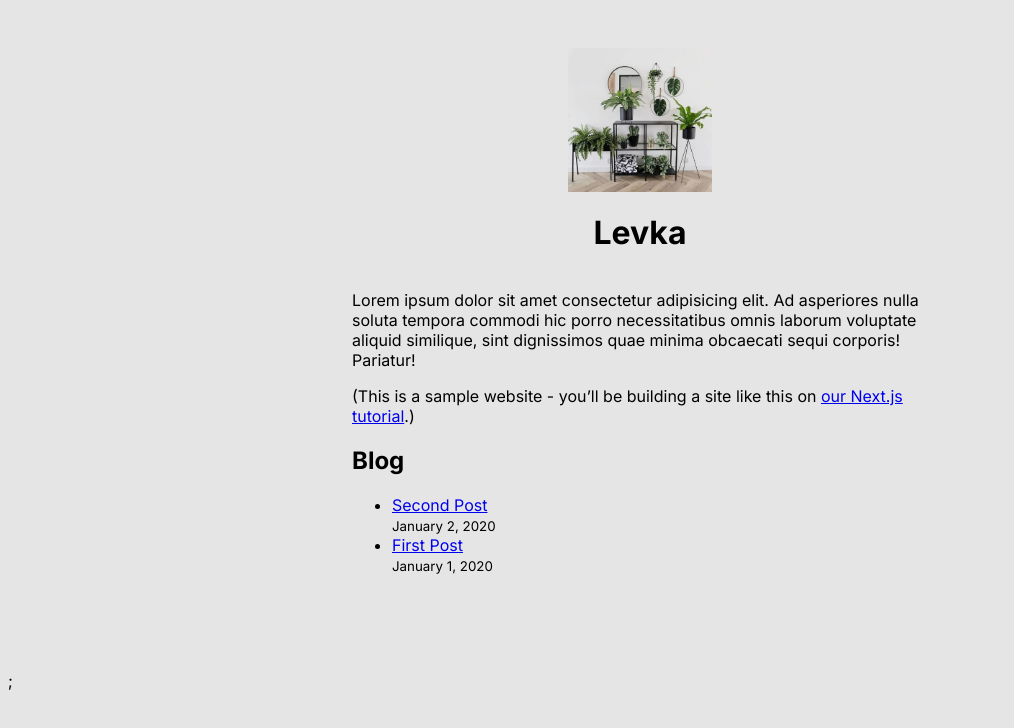
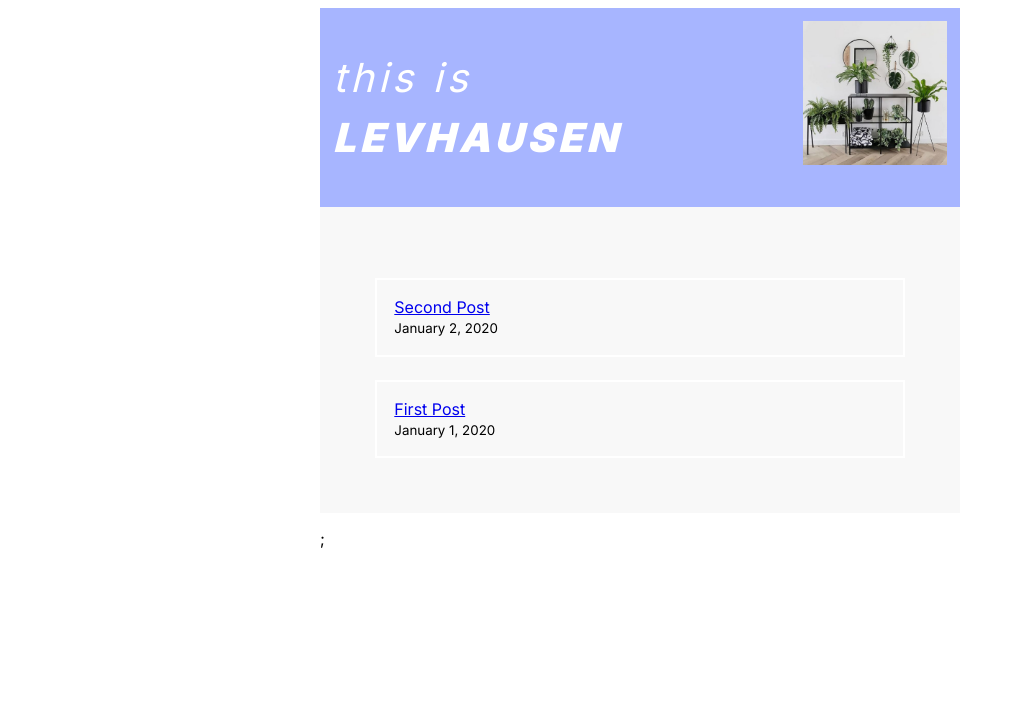
Before and after one commit to scrosanne/nextjs-blog, a Next.js app: page / in a window 1280 px wide. Shown: the top 728 px of the page, without its empty margins (0-1014 px from the left). Built offline with nearby package versions, Linux system fonts and the light colour scheme.

Commit message:
cleaner structure without _layout and utils.css

```diff
--- a/components/layout.jsx
+++ /dev/null
@@ -1,69 +0,0 @@
-import Head from "next/head";
-import Image from "next/image";
-import styles from "./layout.module.css";
-import utilStyles from "../styles/utils.module.css";
-import Link from "next/link";
-
-const name = "Levka";
-export const siteTitle = "Next.js Sample Website";
-
-export default function Layout({ children, home }) {
-    return (
-        <div className={styles.container}>
-            <Head>
-                <link rel="icon" href="/favicon.ico" />
-                <meta
-                    name="description"
-                    content="Learn how to build a personal website using Next.js"
-                />
-                <meta
-                    property="og:image"
-                    content={`https://og-image.vercel.app/${encodeURI(
-                        siteTitle
-                    )}.png?theme=light&md=0&fontSize=75px&images=https%3A%2F%2Fassets.vercel.com%2Fimage%2Fupload%2Ffront%2Fassets%2Fdesign%2Fnextjs-black-logo.svg`}
-                />
-                <meta name="og:title" content={siteTitle} />
-                <meta name="twitter:card" content="summary_large_image" />
-            </Head>
-            <header className={styles.header}>
-                {home ? (
-                    <>
-                        <Image
-                            priority
-                            src="/images/profile.jpg"
-                            className={utilStyles.borderCircle}
-                            height={144}
-                            width={144}
-                            alt=""
-                        />
-                        <h1 className={utilStyles.heading2Xl}>{name}</h1>
-                    </>
-                ) : (
-                    <>
-                        <Link href="/">
-                            <Image
-                                priority
-                                src="/images/profile.jpg"
-                                className={utilStyles.borderCircle}
-                                height={108}
-                                width={140}
-                                alt=""
-                            />
-                        </Link>
-                        <h2 className={utilStyles.headingLg}>
-                            <Link href="/" className={utilStyles.colorInherit}>
-                                {name}
-                            </Link>
-                        </h2>
-                    </>
-                )}
-            </header>
-            <main>{children}</main>
-            {!home && (
-                <div className={styles.backToHome}>
-                    <Link href="/">← Back to home</Link>
-                </div>
-            )}
-        </div>
-    );
-}
--- a/components/layout.module.css
+++ /dev/null
@@ -1,15 +0,0 @@
-.container {
-    max-width: 36rem;
-    padding: 0 1rem;
-    margin: 3rem auto 6rem;
-}
-
-.header {
-    display: flex;
-    flex-direction: column;
-    align-items: center;
-}
-
-.backToHome {
-    margin: 3rem 0 0;
-}
--- a/pages/index.jsx
+++ b/pages/index.jsx
@@ -1,16 +1,18 @@
 //next
 import Link from "next/link";
 import Head from "next/head";
+import Image from "next/image";
 
 //components
 import Date from "../components/date";
-import Layout, { siteTitle } from "../components/layout";
 
 //styles
-import utilStyles from "../styles/utils.module.css";
+import home from "../styles/home.module.css";
 
 //other
 import { getSortedPostsData } from "../lib/posts";
+
+//- - - - - - - - - - - - - - - - - - - - - - - - - - - - - - - - - - - - -
 
 export async function getStaticProps() {
     const allPostsData = getSortedPostsData();
@@ -21,44 +23,44 @@ export async function getStaticProps() {
     };
 }
 
+//- - - - - - - - - - - - - - - - - - - - - - - - - - - - - - - - - - - - -
+
 export default function Home({ allPostsData }) {
     return (
-        <Layout home>
+        <div className="home">
             <Head>
+                <link rel="icon" href="/favicon.ico" />
                 <title>LEVHAUSEN</title>
             </Head>
-            <section className={utilStyles.headingMd}>
-                <p>
-                    Lorem ipsum dolor sit amet consectetur adipisicing elit. Ad
-                    asperiores nulla soluta tempora commodi hic porro
-                    necessitatibus omnis laborum voluptate aliquid similique,
-                    sint dignissimos quae minima obcaecati sequi corporis!
-                    Pariatur!
-                </p>
-                <p>
-                    (This is a sample website - you’ll be building a site like
-                    this on{" "}
-                    <a href="https://nextjs.org/learn">our Next.js tutorial</a>
-                    .)
-                </p>
-            </section>
 
-            <section
-                className={`${utilStyles.headingMd} ${utilStyles.padding1px}`}
-            >
-                <h2 className={utilStyles.headingLg}>Blog</h2>
-                <ul className={utilStyles.list}>
+            <header className={home.header}>
+                <h1>
+                    this is <br />
+                    <span>LEVHAUSEN</span>
+                </h1>
+
+                <Image
+                    priority
+                    src="/images/profile.jpg"
+                    height={144}
+                    width={144}
+                    alt=""
+                />
+            </header>
+
+            <section className={home.posts}>
+                <ul>
                     {allPostsData.map(({ id, date, title }) => (
-                        <li className={utilStyles.listItem} key={id}>
+                        <li key={id}>
                             <Link href={`/posts/${id}`}>{title}</Link>
                             <br />
-                            <small className={utilStyles.lightText}>
+                            <small>
                                 <Date dateString={date} />
                             </small>
                         </li>
                     ))}
                 </ul>
             </section>
-        </Layout>
+        </div>
     );
 }
--- a/styles/Home.module.css
+++ b/styles/Home.module.css
@@ -1,278 +1,43 @@
-.main {
-  display: flex;
-  flex-direction: column;
-  justify-content: space-between;
-  align-items: center;
-  padding: 6rem;
-  min-height: 100vh;
+.header {
+    display: flex;
+    justify-content: space-between;
+
+    padding: 2%;
+    background-color: #a7b5ff;
+
+    color: white;
 }
 
-.description {
-  display: inherit;
-  justify-content: inherit;
-  align-items: inherit;
-  font-size: 0.85rem;
-  max-width: var(--max-width);
-  width: 100%;
-  z-index: 2;
-  font-family: var(--font-mono);
+.header h1 {
+    font-size: 40px;
+    font-style: italic;
+    font-weight: 400;
+    line-height: 60px;
+    letter-spacing: 0.105em;
+    text-align: left;
 }
 
-.description a {
-  display: flex;
-  justify-content: center;
-  align-items: center;
-  gap: 0.5rem;
+.header h1 span {
+    font-weight: 900;
 }
 
-.description p {
-  position: relative;
-  margin: 0;
-  padding: 1rem;
-  background-color: rgba(var(--callout-rgb), 0.5);
-  border: 1px solid rgba(var(--callout-border-rgb), 0.3);
-  border-radius: var(--border-radius);
+/* - - - - - - - - - - - - - - - - - - - - - - - - - - - - - - - - - - - - - */
+.posts ul {
+    padding: 5%;
 }
 
-.code {
-  font-weight: 700;
-  font-family: var(--font-mono);
+.posts ul li {
+    list-style-type: none;
+    padding: 3%;
+    margin: 4%;
+    border: 2px solid white;
+}
+.container {
+    max-width: 36rem;
+    padding: 0 1rem;
+    margin: 3rem auto 6rem;
 }
 
-.grid {
-  display: grid;
-  grid-template-columns: repeat(4, minmax(25%, auto));
-  width: var(--max-width);
-  max-width: 100%;
+.backToHome {
+    margin: 3rem 0 0;
 }
-
-.card {
-  padding: 1rem 1.2rem;
-  border-radius: var(--border-radius);
-  background: rgba(var(--card-rgb), 0);
-  border: 1px solid rgba(var(--card-border-rgb), 0);
-  transition: background 200ms, border 200ms;
-}
-
-.card span {
-  display: inline-block;
-  transition: transform 200ms;
-}
-
-.card h2 {
-  font-weight: 600;
-  margin-bottom: 0.7rem;
-}
-
-.card p {
-  margin: 0;
-  opacity: 0.6;
-  font-size: 0.9rem;
-  line-height: 1.5;
-  max-width: 30ch;
-}
-
-.center {
-  display: flex;
-  justify-content: center;
-  align-items: center;
-  position: relative;
-  padding: 4rem 0;
-}
-
-.center::before {
-  background: var(--secondary-glow);
-  border-radius: 50%;
-  width: 480px;
-  height: 360px;
-  margin-left: -400px;
-}
-
-.center::after {
-  background: var(--primary-glow);
-  width: 240px;
-  height: 180px;
-  z-index: -1;
-}
-
-.center::before,
-.center::after {
-  content: '';
-  left: 50%;
-  position: absolute;
-  filter: blur(45px);
-  transform: translateZ(0);
-}
-
-.logo,
-.thirteen {
-  position: relative;
-}
-
-.thirteen {
-  display: flex;
-  justify-content: center;
-  align-items: center;
-  width: 75px;
-  height: 75px;
-  padding: 25px 10px;
-  margin-left: 16px;
-  transform: translateZ(0);
-  border-radius: var(--border-radius);
-  overflow: hidden;
-  box-shadow: 0px 2px 8px -1px #0000001a;
-}
-
-.thirteen::before,
-.thirteen::after {
-  content: '';
-  position: absolute;
-  z-index: -1;
-}
-
-/* Conic Gradient Animation */
-.thirteen::before {
-  animation: 6s rotate linear infinite;
-  width: 200%;
-  height: 200%;
-  background: var(--tile-border);
-}
-
-/* Inner Square */
-.thirteen::after {
-  inset: 0;
-  padding: 1px;
-  border-radius: var(--border-radius);
-  background: linear-gradient(
-    to bottom right,
-    rgba(var(--tile-start-rgb), 1),
-    rgba(var(--tile-end-rgb), 1)
-  );
-  background-clip: content-box;
-}
-
-/* Enable hover only on non-touch devices */
-@media (hover: hover) and (pointer: fine) {
-  .card:hover {
-    background: rgba(var(--card-rgb), 0.1);
-    border: 1px solid rgba(var(--card-border-rgb), 0.15);
-  }
-
-  .card:hover span {
-    transform: translateX(4px);
-  }
-}
-
-@media (prefers-reduced-motion) {
-  .thirteen::before {
-    animation: none;
-  }
-
-  .card:hover span {
-    transform: none;
-  }
-}
-
-/* Mobile */
-@media (max-width: 700px) {
-  .content {
-    padding: 4rem;
-  }
-
-  .grid {
-    grid-template-columns: 1fr;
-    margin-bottom: 120px;
-    max-width: 320px;
-    text-align: center;
-  }
-
-  .card {
-    padding: 1rem 2.5rem;
-  }
-
-  .card h2 {
-    margin-bottom: 0.5rem;
-  }
-
-  .center {
-    padding: 8rem 0 6rem;
-  }
-
-  .center::before {
-    transform: none;
-    height: 300px;
-  }
-
-  .description {
-    font-size: 0.8rem;
-  }
-
-  .description a {
-    padding: 1rem;
-  }
-
-  .description p,
-  .description div {
-    display: flex;
-    justify-content: center;
-    position: fixed;
-    width: 100%;
-  }
-
-  .description p {
-    align-items: center;
-    inset: 0 0 auto;
-    padding: 2rem 1rem 1.4rem;
-    border-radius: 0;
-    border: none;
-    border-bottom: 1px solid rgba(var(--callout-border-rgb), 0.25);
-    background: linear-gradient(
-      to bottom,
-      rgba(var(--background-start-rgb), 1),
-      rgba(var(--callout-rgb), 0.5)
-    );
-    background-clip: padding-box;
-    backdrop-filter: blur(24px);
-  }
-
-  .description div {
-    align-items: flex-end;
-    pointer-events: none;
-    inset: auto 0 0;
-    padding: 2rem;
-    height: 200px;
-    background: linear-gradient(
-      to bottom,
-      transparent 0%,
-      rgb(var(--background-end-rgb)) 40%
-    );
-    z-index: 1;
-  }
-}
-
-/* Tablet and Smaller Desktop */
-@media (min-width: 701px) and (max-width: 1120px) {
-  .grid {
-    grid-template-columns: repeat(2, 50%);
-  }
-}
-
-@media (prefers-color-scheme: dark) {
-  .vercelLogo {
-    filter: invert(1);
-  }
-
-  .logo,
-  .thirteen img {
-    filter: invert(1) drop-shadow(0 0 0.3rem #ffffff70);
-  }
-}
-
-@keyframes rotate {
-  from {
-    transform: rotate(360deg);
-  }
-  to {
-    transform: rotate(0deg);
-  }
-}
--- /dev/null
+++ b/styles/global.css
@@ -0,0 +1,12 @@
+html {
+    display: flex;
+    justify-content: center;
+}
+
+body {
+    width: 50%;
+}
+
+.home {
+    background-color: #f8f8f8;
+}
--- a/styles/globals.css
+++ /dev/null
@@ -1,3 +0,0 @@
-body {
-    background-color: rgb(229, 229, 229);
-}
```
Also changed, not shown: pages/_app.jsx (+9 -1 lines), pages/posts/[id].jsx (renamed from pages/posts/[id].js, +10 -7 lines), pages/_document.jsx (renamed from pages/_document.js), styles/utils.module.css (deleted).
